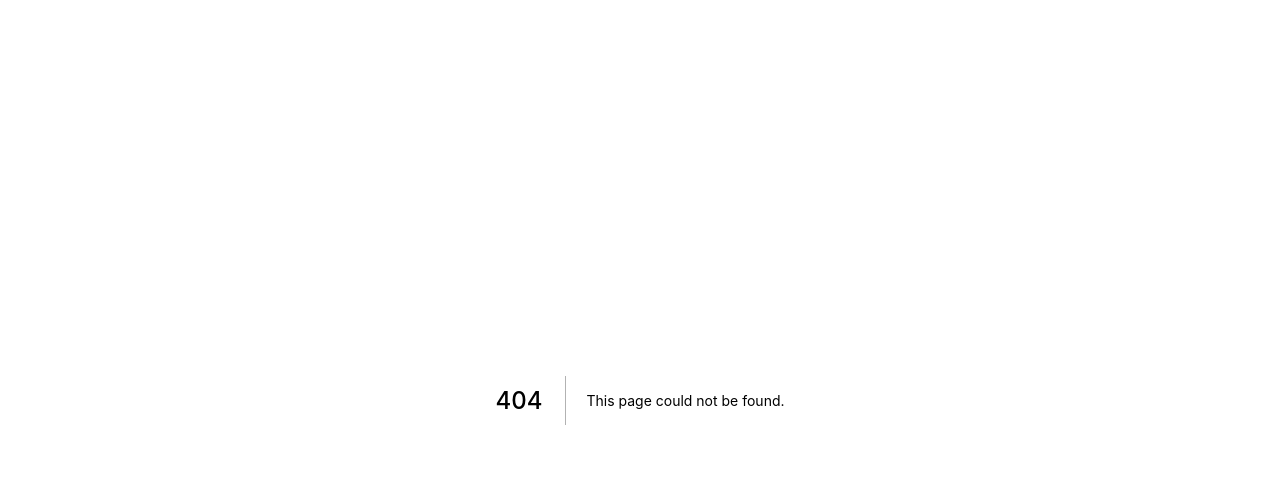
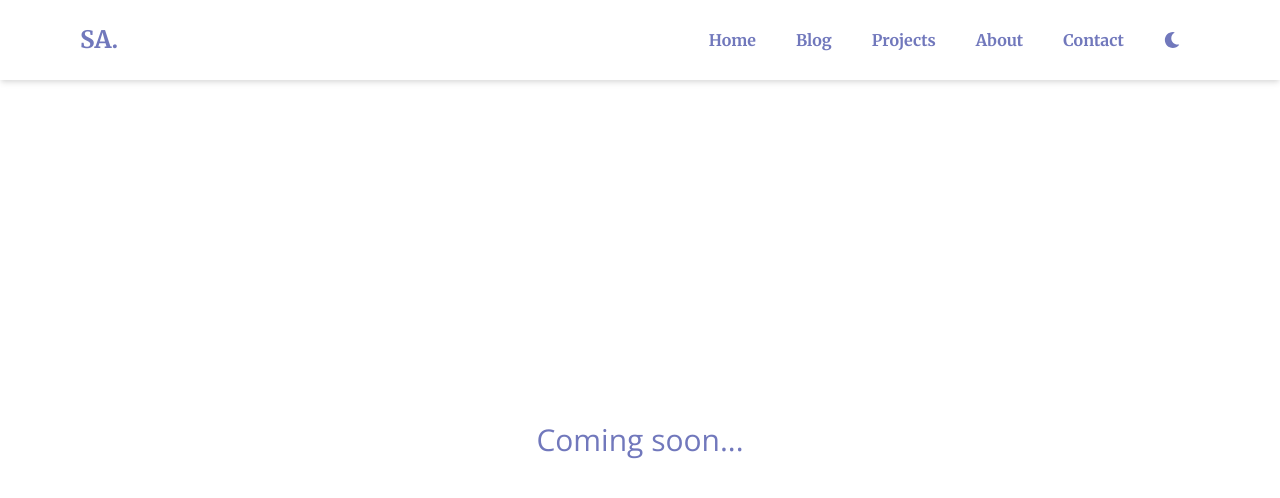
Before and after one commit to Shaharafat/personal-portfolio, a Next.js app: page /blog in a window 1280 px wide. Before the commit this address had no page. Shown: the top 498 px of the page. Built offline with nearby package versions, Linux system fonts and the light colour scheme.

Commit message:
empty blog page added

```diff
--- a/components/Contact.js
+++ b/components/Contact.js
@@ -50,7 +50,6 @@ const Contact = () => {
       setLoading(false);
       setSuccess("Email sent successfully.");
     } catch (error) {
-      console.log(error.text);
       setLoading(false);
       setError("Email sent failed. Try again later!");
     }
--- a/components/common/ComponentLayout.js
+++ b/components/common/ComponentLayout.js
@@ -8,7 +8,7 @@
  */
 import React from "react";
 
-const ComponentLayout = ({ children, id = "/" }) => {
+const ComponentLayout = ({ children, id = "" }) => {
   return (
     <section
       id={id}
--- /dev/null
+++ b/pages/blog.js
@@ -0,0 +1,25 @@
+/*
+ *
+ * Title: blog page
+ * Description: blog page
+ * Author: Shah Arafat
+ * Date: 02-05-2021
+ *
+ */
+import ComponentLayout from "@/components/common/ComponentLayout";
+import Container from "@/components/Container";
+import React from "react";
+
+const blog = () => {
+  return (
+    <Container>
+      <ComponentLayout>
+        <div className="grid items-center">
+          <p className="text-center font-openSans text-3xl text-darkBlue">Coming soon...</p>
+        </div>
+      </ComponentLayout>
+    </Container>
+  );
+};
+
+export default blog;
```
